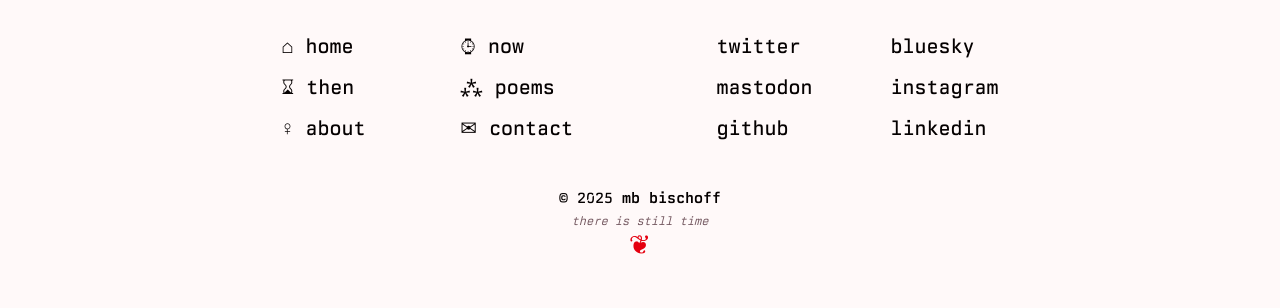
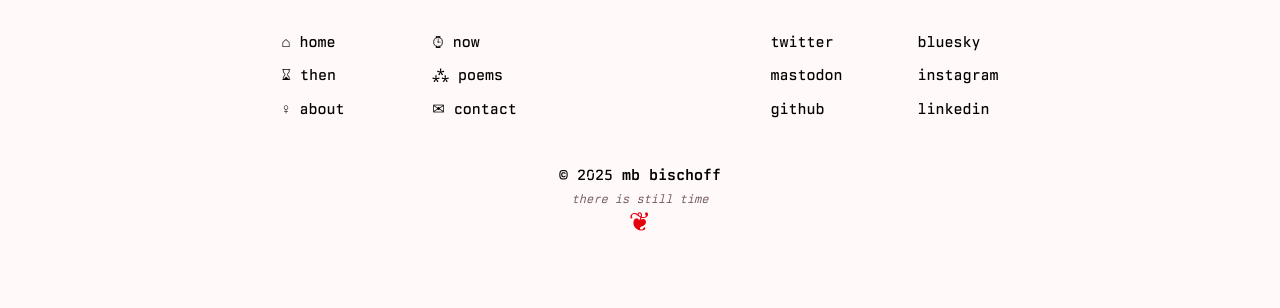
Before and after one commit to mbbischoff/mb-neue, an Astro site: page /now in a window 1280 px wide. Shown: the part 669-977 px from the top of the page. After the commit the page ends 955 px from the top, so only its background shows below. Built offline with nearby package versions, Linux system fonts and the light colour scheme; Astro itself is replaced by a stand-in of ours; no server answers; a web font is replaced by a local one.

Commit message:
smaller links

```diff
--- a/src/components/Footer.astro
+++ b/src/components/Footer.astro
@@ -96,7 +96,6 @@ footer {
     border-bottom: none;
     padding-bottom: 0;
     transition: color 0.2s ease-in-out;
-    font-size: var(--step-0);
 }
 
 .footer-links a:hover,
```
